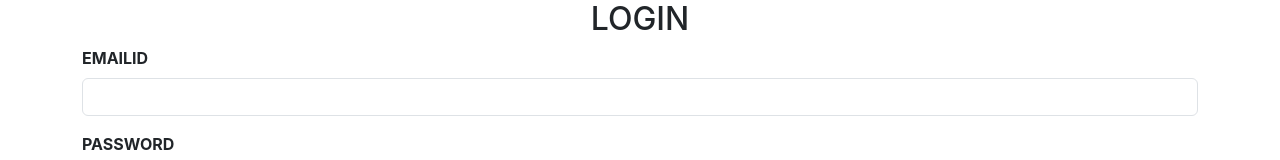
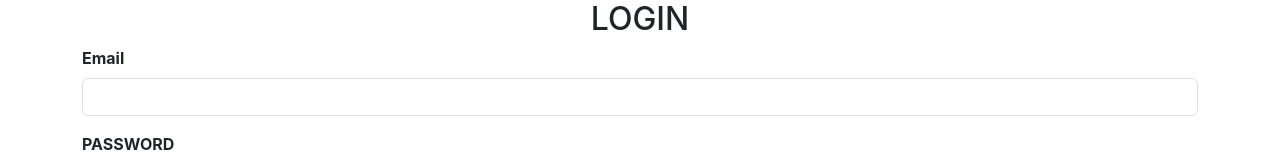
Before and after one commit to Annaeldho01/bus-app-react, a React (Create React App) app: page / in a window 1280 px wide. Shown: the top 160 px of the page. Built offline with nearby package versions, Linux system fonts and the light colour scheme.

Commit message:
project completed

```diff
--- a/src/components/LoginUser.jsx
+++ b/src/components/LoginUser.jsx
@@ -41,7 +41,7 @@ const LoginUser = () => {
                 <div className="col col-12 col-sm-12 col-md-12 col-lg-12 col-xl-12 col-xxl-12">
                     <div className="row g-3">
                         <div className="col col-12 col-sm-12 col-md-12 col-lg-12 col-xl-12 col-xxl-12">
-                            <label htmlFor="" className="form-label"><b>EMAILID</b></label>
+                            <label htmlFor="" className="form-label"><b>Email</b></label>
                             <input type="text" className="form-control"  name='email' value={data.email} onChange={inputhandler}/>
                         </div>
                         <div className="col col-12 col-sm-12 col-md-12 col-lg-12 col-xl-12 col-xxl-12">
```
